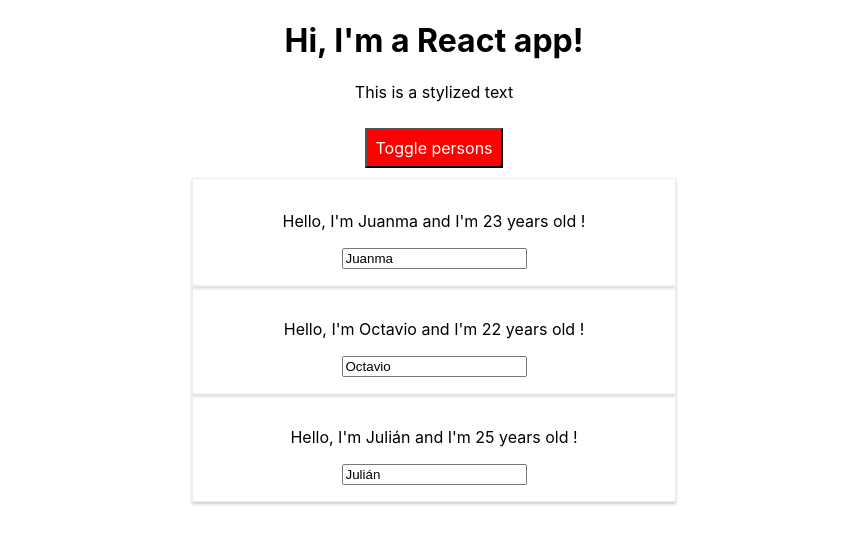
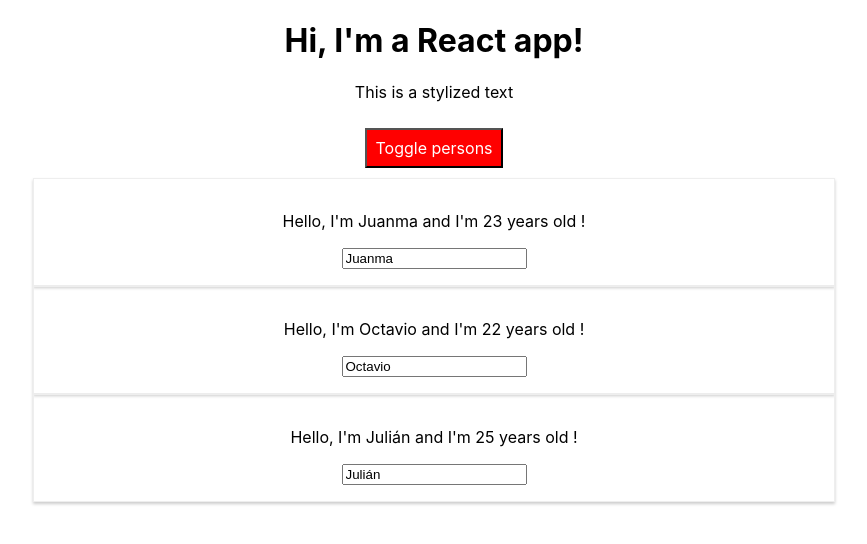
Before and after one commit to gentilijuanmanuel/react-getting-started, a React (Create React App) app in the folder react-course/react-complete-guide/: page / in a window 1280 px wide. Both pictures are taken after a click on the button "Toggle persons". Shown: the top 544 px of the page, without its empty margins (206-1073 px from the left). Built offline with nearby package versions, Linux system fonts and the light colour scheme.

Commit message:
Deleted Radium.

```diff
--- a/react-course/react-complete-guide/src/App.js
+++ b/react-course/react-complete-guide/src/App.js
@@ -1,6 +1,5 @@
 import React, { useState } from 'react';
 import Person from '../src/Person/Person.js';
-import { StyleRoot } from 'radium';
 import './App.css';
 
 const app = props => {
@@ -84,7 +83,6 @@
   }
 
   return (
-    <StyleRoot>
       <div className="app">
         <h1>Hi, I'm a React app!</h1>
         <p className={textClasses.join(' ')}>This is a stylized text</p>
@@ -95,7 +93,6 @@
         </button>
         {persons}
       </div>
-    </StyleRoot>
 
     //We can create react apps without using JSX (behind the scenes, JSX is pure JavaScript)
     //return React.createElement('div', { className: 'App' }, React.createElement('h1', null, 'Hi, Im a React app!'))
--- a/react-course/react-complete-guide/src/Person/Person.js
+++ b/react-course/react-complete-guide/src/Person/Person.js
@@ -1,6 +1,5 @@
 import React from 'react';
 import '../Person/Person.css';
-import Radium from 'radium';
 
 //Fuction component WITHOUT arrow functions
 // export default function Person() {
@@ -9,14 +8,9 @@
 
 //Fuction component WITH arrow functions
 const person = (props) => {
-    const personStyle = {
-        '@media (min-width: 500px)': {
-            width: '450px'
-        }
-    }
 
     return(
-         <div className="Person" style={personStyle}>
+         <div className="Person">
             <p onClick={ props.click } >Hello, I'm { props.name } and I'm { props.age } years old !</p>
             <p>{ props.children }</p>
             <input type="text" onChange={ props.changed } value={ props.name } />
@@ -24,4 +18,4 @@
     );
 }
 
-export default Radium(person);
+export default person;
```
